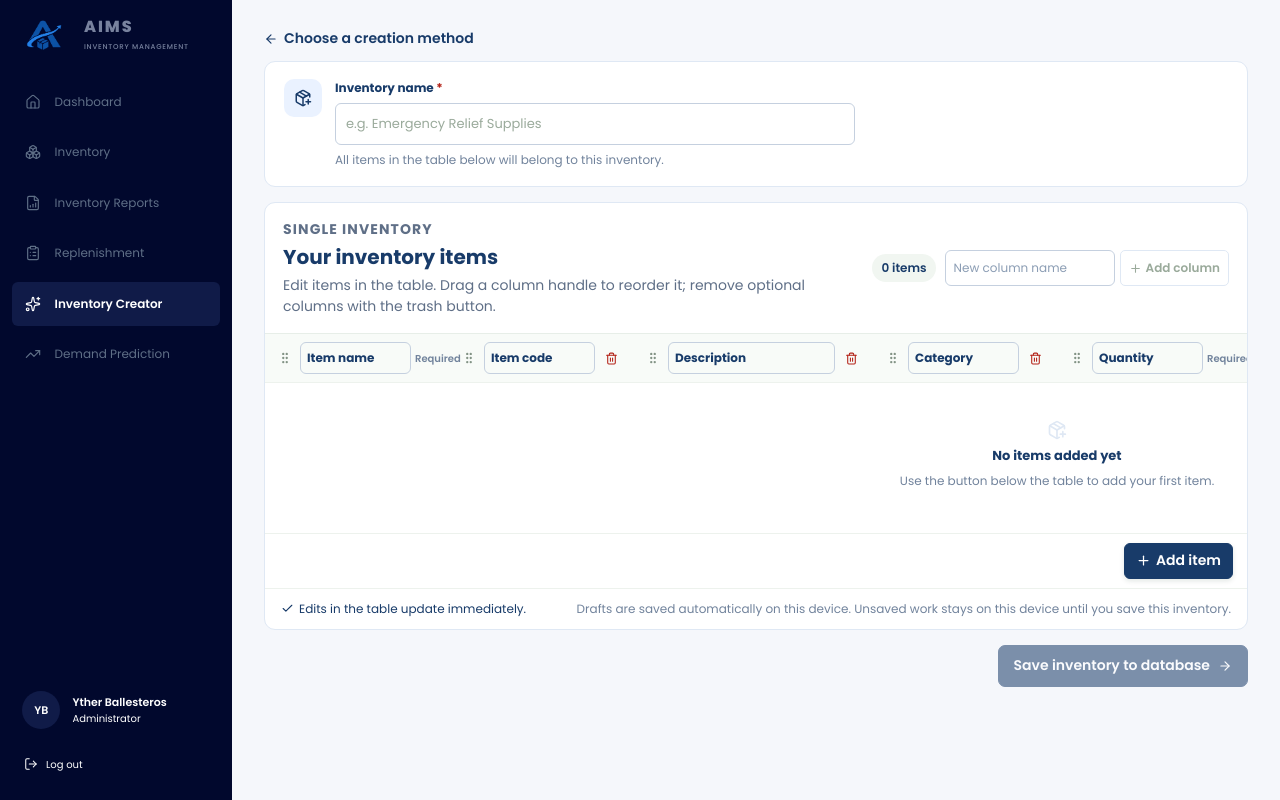
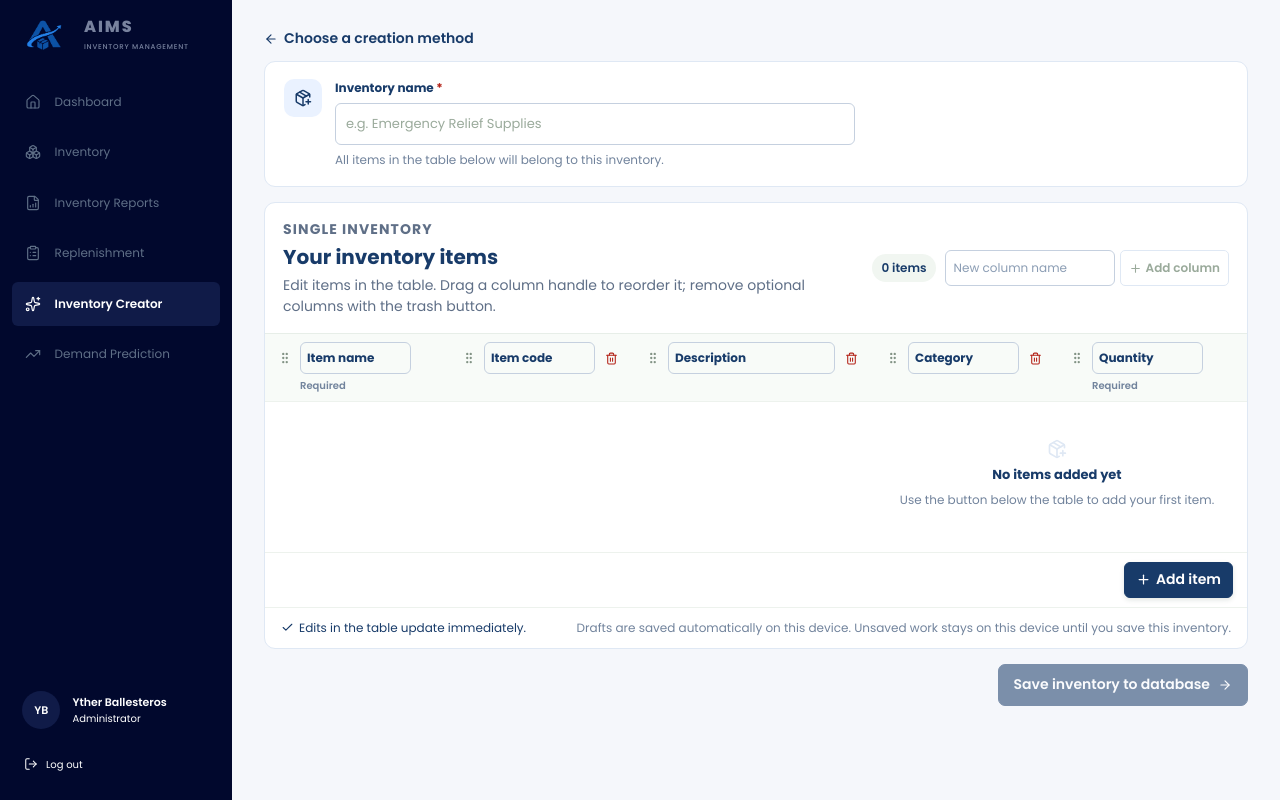
Before and after one commit to bienrose/software_eng, a Next.js app in the folder aims/: page /inventory/manual in a window 1280 px wide. Built offline with nearby package versions, Linux system fonts and the light colour scheme.

Commit message:
Fix inventory editor header alignment

```diff
--- a/aims/app/inventory_creator/manual/manual-page.tsx
+++ b/aims/app/inventory_creator/manual/manual-page.tsx
@@ -680,7 +680,7 @@ export default function ManualInventoryPage({ inventoryId }: { inventoryId?: str
                 <div className={styles.tableWrap}>
                   <table className={styles.sheet} onKeyDown={handleGridKeyDown} onPaste={handleGridPaste}>
                     <colgroup>
-                      {columnOrder.map((key) => <col key={key} className={key === "description" ? styles.descriptionColumn : styles.dataColumn} />)}
+                      {columnOrder.map((key) => <col key={key} className={key === "description" ? styles.descriptionColumn : key.startsWith("custom:") ? styles.customColumn : styles.dataColumn} />)}
                       <col className={styles.actionColumn} />
                     </colgroup>
                     <thead><tr>{columnOrder.map(renderColumnHeader)}
--- a/aims/app/inventory_creator/manual/manual.module.css
+++ b/aims/app/inventory_creator/manual/manual.module.css
@@ -35,20 +35,21 @@
 .sheet { width:100%; min-width:920px; table-layout:fixed; border-collapse:collapse; text-align:left; }
 .dataColumn { width:184px; }
 .descriptionColumn { width:240px; }
+.customColumn { width:220px; }
 .actionColumn { width:56px; }
 .sheet th { height:auto; min-height:38px; padding:8px 9px; vertical-align:top; background:#f8fbf8; color:var(--green-muted); font-size:9px; font-weight:700; white-space:nowrap; }
 .sheet .headerInput { display:block; width:100%; min-width:90px; height:28px; padding:0 6px; border:1px solid transparent; border-radius:4px; outline:none; background:transparent; color:var(--green-dark); font:inherit; font-size:9px; font-weight:700; }
 .sheet .headerInput:hover { border-color:#d9e6da; background:#fff; }
 .sheet .headerInput:focus { border-color:var(--green-dark); background:#fff; }
 .columnHeader { display:grid; width:100%; min-width:0; grid-template-columns:22px minmax(0,1fr) 25px; align-items:center; gap:4px; }
-.columnHeader .headerInput { min-width:0; }
-.columnHeader .customFieldControls { grid-column:1 / -1; }
-.dragHandle { display:inline-flex; width:22px; height:26px; align-items:center; justify-content:center; border:0; border-radius:4px; background:transparent; color:#829385; cursor:grab; }
+.columnHeader .headerInput { grid-column:2; grid-row:1; min-width:0; }
+.columnHeader .customFieldControls { grid-column:1 / -1; grid-row:2; }
+.dragHandle { display:inline-flex; grid-column:1; grid-row:1; width:22px; height:26px; align-items:center; justify-content:center; border:0; border-radius:4px; background:transparent; color:#829385; cursor:grab; }
 .dragHandle:hover { background:var(--green-light); color:var(--green-dark); }
 .dragHandle:active { cursor:grabbing; }
-.removeColumnButton { display:inline-flex; width:25px; height:26px; align-items:center; justify-content:center; border:0; border-radius:4px; background:transparent; color:var(--red); cursor:pointer; }
+.removeColumnButton { display:inline-flex; grid-column:3; grid-row:1; width:25px; height:26px; align-items:center; justify-content:center; border:0; border-radius:4px; background:transparent; color:var(--red); cursor:pointer; }
 .removeColumnButton:hover { background:var(--red-bg); }
-.requiredColumnMark { color:var(--green-muted); font-size:7px; font-weight:600; text-align:center; }
+.requiredColumnMark { grid-column:2; grid-row:2; color:var(--green-muted); font-size:7px; font-weight:600; text-align:left; }
 .dragTarget { box-shadow:inset 3px 0 0 var(--green-dark); background:#eef6ee!important; }
 .customFieldControls { display:flex; align-items:center; flex-wrap:wrap; gap:4px; }
 .customFieldControls select,.choiceOptions { min-width:0; height:26px; padding:0 5px; border:1px solid var(--green-border); border-radius:4px; outline:none; background:#fff; color:var(--green-dark); font:inherit; font-size:9px; }
```
